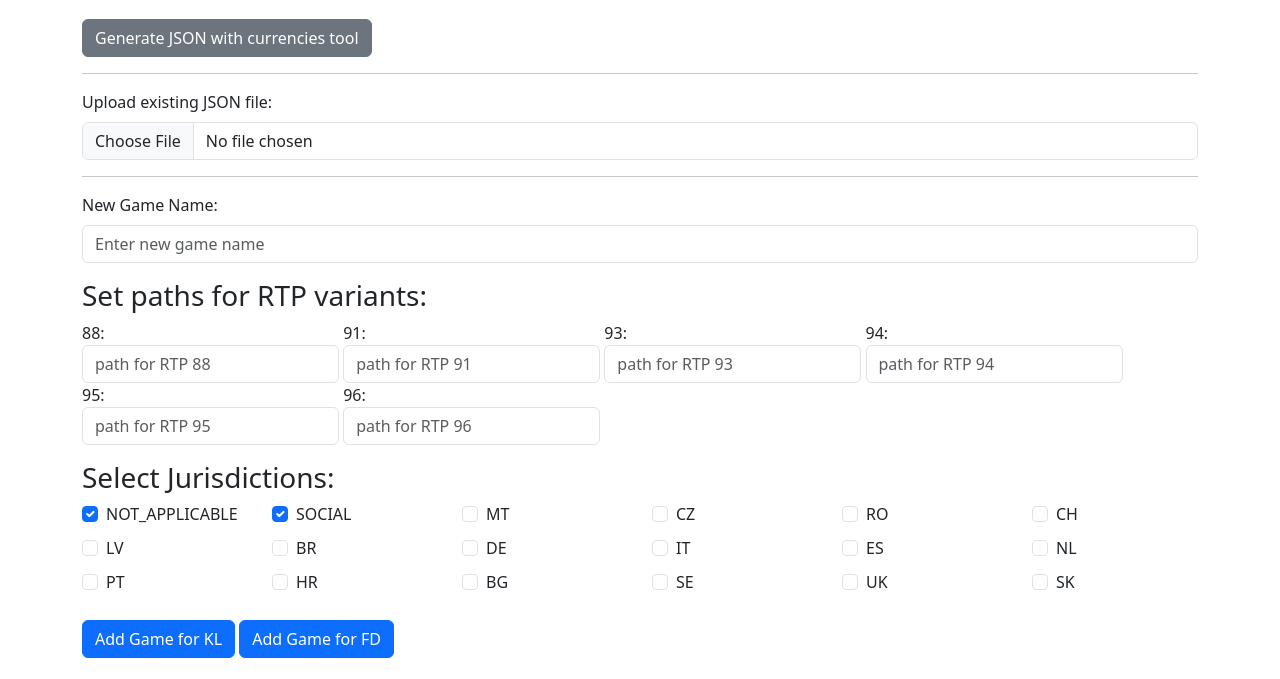
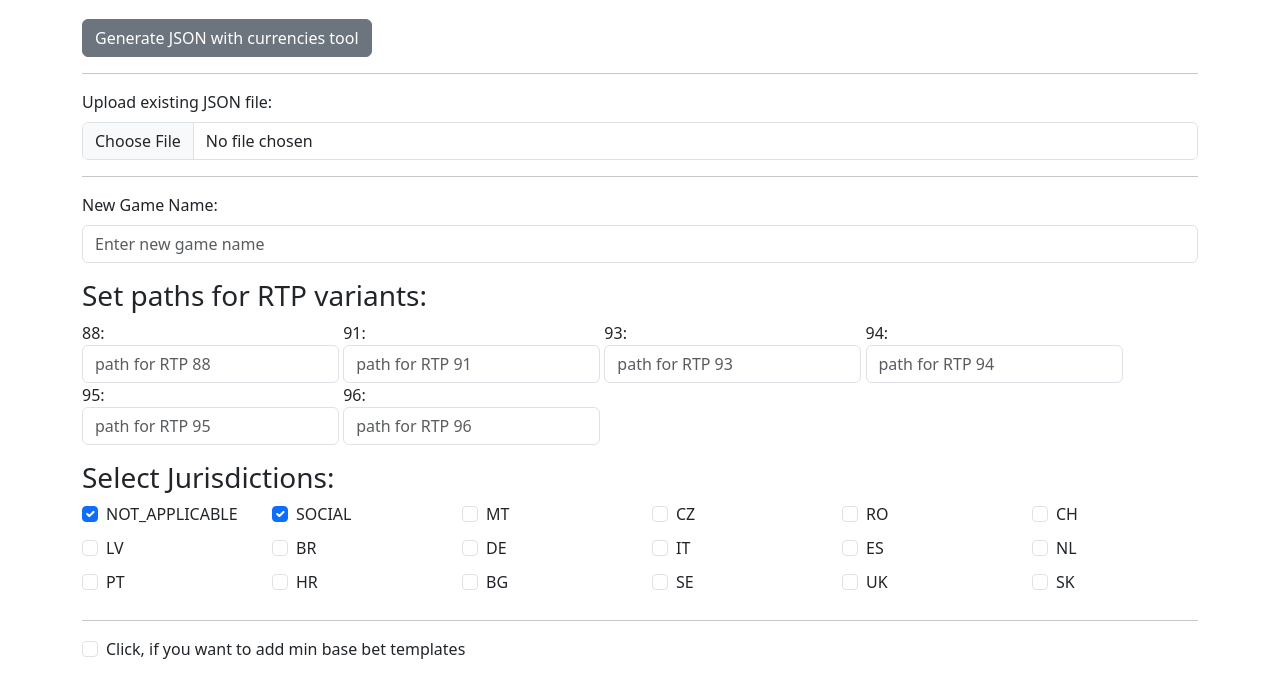
Before and after one commit to IwanMarcin/games-templates-generator, a website: page index.html in a window 1280 px wide. Shown: the part 101-780 px from the top of the page. Drawn offline with nearby package versions, Linux system fonts and the light colour scheme.

Commit message:
prepare before min base bet update

```diff
--- a/index.html
+++ b/index.html
@@ -35,7 +35,11 @@
 
         <h3>Select Jurisdictions:</h3>
         <div id="jurisdictionContainer"></div>
-
+        <hr>
+        <div class="mb-3 d-flex">
+            <input class="form-check-input" type="checkbox" id="minBaseBetCheckbox">
+            <label class="form-check-label ms-2" for="minBaseBetCheckbox">Click, if you want to add min base bet templates</label>
+        </div>
         <button class="btn btn-primary mt-3" onclick="addGameKL()">Add Game for KL</button>
         <button class="btn btn-primary mt-3" onclick="addGameFD()">Add Game for FD</button>
 
```
